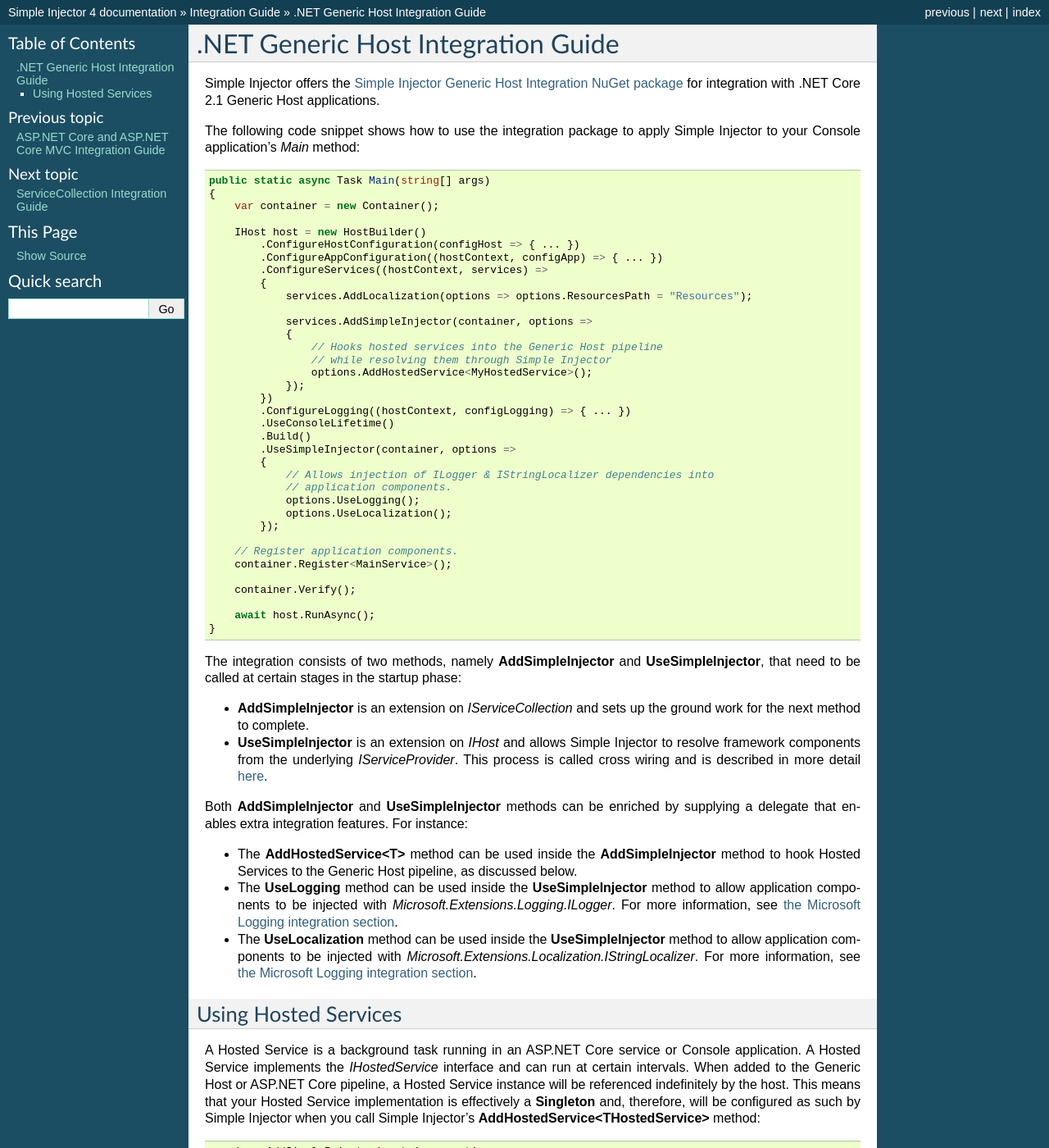
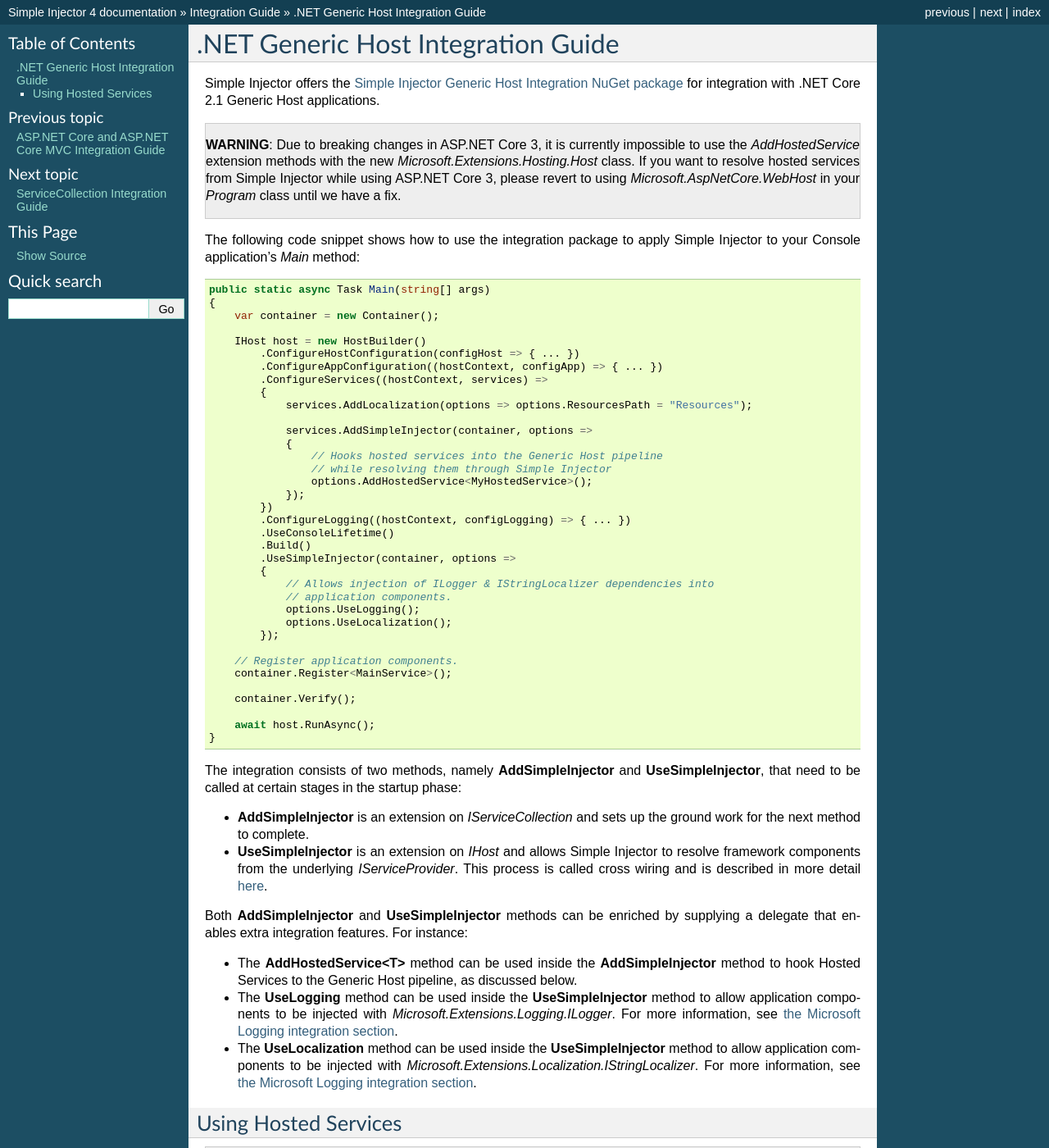
Before and after one commit to simpleinjector/Documentation, a Sphinx documentation site: the page built from source/generichostintegration.rst, in a window 1280 px wide and 1400 px high. Shown: the whole window at 82% size. Built offline with Sphinx 7.4.7, drawn with Linux system fonts in a browser that asks for light colours; some of the changed text lies outside the part shown.

Commit message:
Added warning about broken AddHostedService in ASP.NET Core 3.

```diff
--- a/source/generichostintegration.rst
+++ b/source/generichostintegration.rst
@@ -3,6 +3,10 @@
 ===================================
 
 Simple Injector offers the `Simple Injector Generic Host Integration NuGet package <https://www.nuget.org/packages/SimpleInjector.Integration.GenericHost>`_ for integration with .NET Core 2.1 Generic Host applications.
+
+.. container:: Note
+
+    **WARNING**: Due to breaking changes in ASP.NET Core 3, it is currently impossible to use the `AddHostedService` extension methods with the new `Microsoft.Extensions.Hosting.Host` class. If you want to resolve hosted services from Simple Injector while using ASP.NET Core 3, please revert to using `Microsoft.AspNetCore.WebHost` in your `Program` class until we have a fix.
 
 The following code snippet shows how to use the integration package to apply Simple Injector to your Console application's `Main` method:
 
@@ -60,6 +64,10 @@ Both **AddSimpleInjector** and **UseSimpleInjector** methods can be enriched by
 
 Using Hosted Services
 =====================
+
+.. container:: Note
+
+    **WARNING**: Due to breaking changes in ASP.NET Core 3, it is currently impossible to use the `AddHostedService` extension methods with the new `Microsoft.Extensions.Hosting.Host` class. If you want to resolve hosted services from Simple Injector while using ASP.NET Core 3, please revert to using `Microsoft.AspNetCore.WebHost` in your `Program` class until we have a fix.
 
 A Hosted Service is a background task running in an ASP.NET Core service or Console application. A Hosted Service implements the `IHostedService` interface and can run at certain intervals. When added to the Generic Host or ASP.NET Core pipeline, a Hosted Service instance will be referenced indefinitely by the host. This means that your Hosted Service implementation is effectively a **Singleton** and, therefore, will be configured as such by Simple Injector when you call Simple Injector's **AddHostedService<THostedService>** method:
 
```
